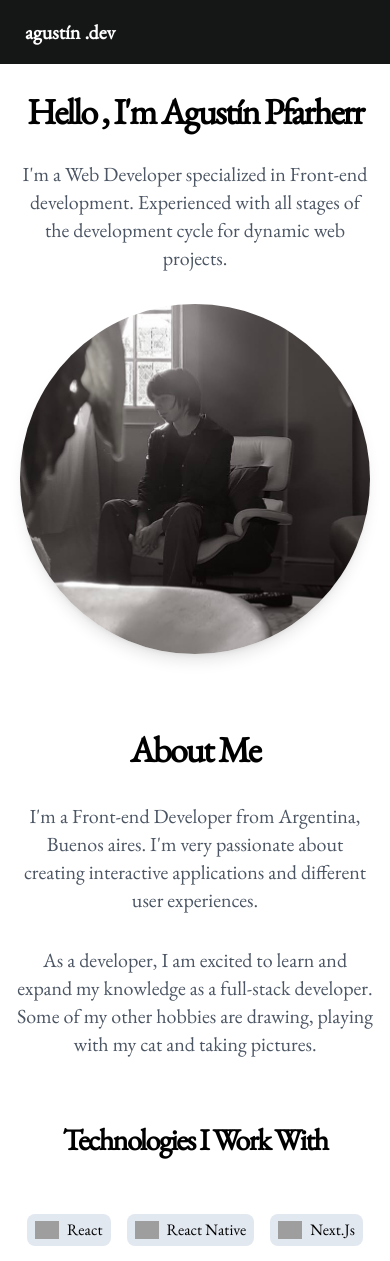
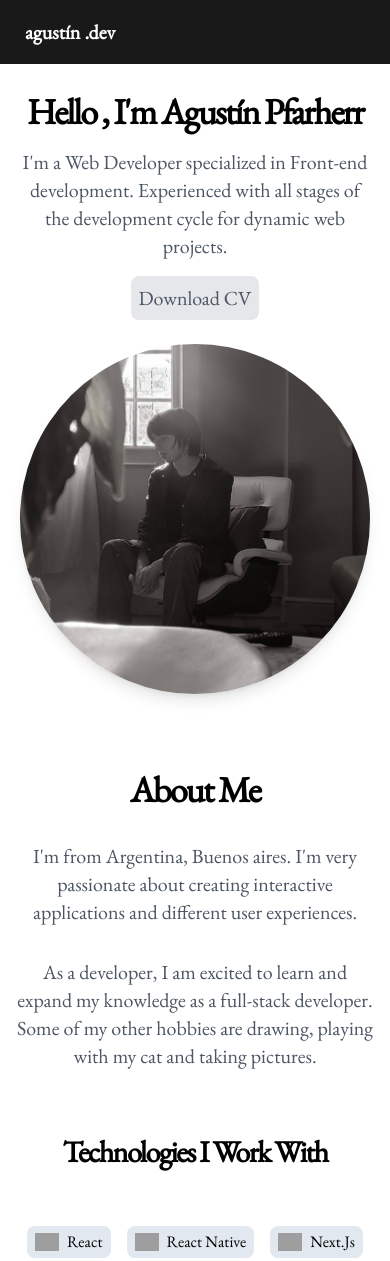
Before and after one commit to Lylhium/Nextjs-Portfolio-Agustin, a Next.js app: page / in a window 390 px wide. Shown: the top 1261 px of the page. Built offline with nearby package versions, Linux system fonts and the light colour scheme; grey boxes are pictures that could not be loaded.

Commit message:
motion implementation

```diff
--- a/src/app/globals.css
+++ b/src/app/globals.css
@@ -4,15 +4,15 @@
 
 :root {
   --foreground-rgb: 0, 0, 0;
-  --background-start-rgb: 214, 219, 220;
+  --background-start-rgb: 255, 255, 255;
   --background-end-rgb: 255, 255, 255;
 }
 
 @media (prefers-color-scheme: dark) {
   :root {
     --foreground-rgb: 255, 255, 255;
-    --background-start-rgb: 0, 0, 0;
-    --background-end-rgb: 0, 0, 0;
+    --background-start-rgb: bg-gray-800;
+    --background-end-rgb: bg-gray-800;
   }
 }
 
--- a/src/app/page.tsx
+++ b/src/app/page.tsx
@@ -1,3 +1,4 @@
+"use client";
 import { Navbar } from "@/components/navbar";
 import { CircleIndicator } from "@/components/circleIndicator";
 //Components
@@ -6,17 +7,42 @@ import Footer from "@/components/footer";
 import Contact from "@/components/contact";
 import { HeroComponent } from "@/components/hero";
 import PortfolioComponent from "@/components/portfolio";
-
+//framermotion
+import { AnimatePresence, motion } from "framer-motion";
 export default function Home() {
   return (
     <main className=''>
-      <CircleIndicator />
+      <AnimatePresence mode='wait'>
+        <motion.div
+          initial='initialState'
+          animate='animateState'
+          exit='exitState'
+          className='base-page-size'
+          transition={{
+            duration: 0.75,
+          }}
+          variants={{
+            initialState: {
+              opacity: 0,
+              clipPath: "polygon(0% 0%, 100% 0%, 100% 100%, 0% 100%)",
+            },
+            animateState: {
+              opacity: 1,
+              clipPath: "polygon(0% 0%, 100% 0%, 100% 100%, 0% 100%)",
+            },
+            exitState: {
+              clipPath: "polygon(50% 0, 50% 0, 50% 100%, 50% 100%)",
+            },
+          }}
+        >
           <Navbar />
           <HeroComponent />
           <AboutMe />
           <PortfolioComponent />
           <Contact />
           <Footer />
+        </motion.div>
+      </AnimatePresence>
     </main>
   );
 }
--- a/src/components/about.tsx
+++ b/src/components/about.tsx
@@ -1,9 +1,16 @@
 import { FaGithub } from "react-icons/fa";
 import { SiExpress } from "react-icons/si";
 import Image from "next/image";
+import { motion } from "framer-motion";
+
 export default function AboutMe() {
   return (
-    <div className='w-full py-12 bg-white dark:bg-gray-800'>
+    <motion.div
+      className='w-full py-12 bg-white dark:bg-gray-800'
+      initial={{ y: 25, opacity: 0 }}
+      animate={{ y: 0, opacity: 1 }}
+      transition={{ delay: 0.2, duration: 0.75 }}
+    >
       <div className='container mx-auto px-4 md:px-6'>
         <div className='flex flex-col items-center justify-center space-y-6'>
           <div className='space-y-2 text-center'>
@@ -12,9 +19,8 @@ export default function AboutMe() {
             </h1>
             <br />
             <p className='mx-auto max-w-[700px] text-gray-600 dark:text-gray-400 text-xl'>
-              I'm a Front-end Developer from Argentina, Buenos aires. I'm very
-              passionate about creating interactive applications and different
-              user experiences.{" "}
+              I'm from Argentina, Buenos aires. I'm very passionate about
+              creating interactive applications and different user experiences.{" "}
             </p>
             <br />
             <p className='mx-auto max-w-[700px] text-gray-600 dark:text-gray-400 text-xl'>
@@ -202,6 +208,6 @@ export default function AboutMe() {
           </div>
         </div>
       </div>
-    </div>
+    </motion.div>
   );
 }
--- a/src/components/contact.tsx
+++ b/src/components/contact.tsx
@@ -1,10 +1,15 @@
 import Link from "next/link";
 import React from "react";
-
+import { motion } from "framer-motion";
 const Contact = () => {
   return (
     <section className='w-full py-12 bg-white dark:bg-gray-800'>
-      <div className='container mx-auto px-4 md:px-6'>
+      <motion.div
+        className='container mx-auto px-4 md:px-6'
+        initial={{ y: 25, opacity: 0 }}
+        animate={{ y: 0, opacity: 1 }}
+        transition={{ delay: 0.2, duration: 0.75 }}
+      >
         <div className='flex flex-col items-center justify-center space-y-6'>
           <div className='space-y-2 text-center'>
             <h1 className='text-4xl font-bold tracking-tighter sm:text-5xl lg:text-6xl pb-5 '>
@@ -33,7 +38,7 @@ const Contact = () => {
             </Link>
           </div>
         </div>
-      </div>
+      </motion.div>
     </section>
   );
 };
--- a/src/components/footer.tsx
+++ b/src/components/footer.tsx
@@ -2,11 +2,17 @@ import React from "react";
 import { FaLinkedin, FaGithub } from "react-icons/fa";
 import { SiGmail } from "react-icons/si";
 import Link from "next/link";
+import { motion } from "framer-motion";
 const Footer = () => {
   return (
     <footer className='footer footer-center p-10 bg-base-200 text-base-content rounded'>
       <nav>
-        <div className='grid grid-flow-col gap-10'>
+        <motion.div
+          className='grid grid-flow-col gap-10'
+          initial={{ y: 25, opacity: 0 }}
+          animate={{ y: 0, opacity: 1 }}
+          transition={{ delay: 0.2, duration: 0.75 }}
+        >
           <Link
             target='_blank'
             href={"https://www.linkedin.com/in/agustinpfarherr/"}
@@ -25,7 +31,7 @@ const Footer = () => {
           >
             <SiGmail className='h-10 w-10' />
           </Link>
-        </div>
+        </motion.div>
       </nav>
       <aside>
         <p>Developed by Agustín Pfarherr </p>
--- a/src/components/hero.tsx
+++ b/src/components/hero.tsx
@@ -1,21 +1,37 @@
 import Image from "next/image";
+import { motion } from "framer-motion";
 
 export function HeroComponent() {
   return (
     <section className='w-full py-7 bg-white dark:bg-gray-800  '>
-      <div className='container mx-auto px-4 md:px-6 '>
+      <motion.div
+        initial={{ y: 25, opacity: 0 }}
+        animate={{ y: 0, opacity: 1 }}
+        transition={{ delay: 0.2, duration: 0.75 }}
+        className='container mx-auto px-4 md:px-6 '
+      >
         <div className='flex flex-col items-center justify-center space-y-6'>
           <div className='space-y-2 text-center'>
             <h1 className='text-4xl font-bold tracking-tighter sm:text-5xl lg:text-6xl '>
               Hello , I'm{"  "}
               <span className=''> Agustín Pfarherr </span>
             </h1>
-            <p className='mx-auto max-w-[400px] text-gray-600 dark:text-gray-400 text-xl pt-5'>
+            <p className='mx-auto max-w-[400px] text-gray-600 dark:text-gray-400 text-xl py-2 '>
               I'm a Web Developer specialized in Front-end development.
               Experienced with all stages of the development cycle for dynamic
               web projects.
             </p>
-            <p className='mx-auto max-w-[400px] text-gray-600 dark:text-gray-400 text-xl '></p>
+            <button className='mx-auto max-w-[400px] text-gray-600 dark:text-gray-400 text-xl pt-2 bg-gray-200 hover:bg-gray-400 hover:text-white rounded-lg px-2 py-2 '>
+              <a
+                href='/assets/PortfolioEnglish2024.pdf'
+                download='Agustin_CV'
+                target='_blank'
+                rel='noreferrer'
+                style={{ fontWeight: 500, textAlign: "center" }}
+              >
+                Download CV
+              </a>
+            </button>
           </div>
           <div className='w-full sm:w-1/2 lg:w-1/3 xl:w-1/4'>
             <Image
@@ -31,7 +47,7 @@ export function HeroComponent() {
             />
           </div>
         </div>
-      </div>
+      </motion.div>
     </section>
   );
 }
--- a/src/components/navbar.tsx
+++ b/src/components/navbar.tsx
@@ -1,5 +1,6 @@
 "use client";
 import React, { useState, useEffect } from "react";
+import { motion } from "framer-motion";
 
 export const Navbar = () => {
   const [isScrolledUp, setIsScrolledUp] = useState(true);
@@ -39,12 +40,17 @@ export const Navbar = () => {
   }`;
 
   return (
-    <div className={navbarClasses}>
+    <motion.div
+      className={navbarClasses}
+      initial={{ y: 25, opacity: 0 }}
+      animate={{ y: 0, opacity: 1 }}
+      transition={{ duration: 0.75 }}
+    >
       <div className='flex-1'>
         <a className='btn btn-ghost text-xl text-white' onClick={scrollToTop}>
           agustín .dev
         </a>
       </div>
-    </div>
+    </motion.div>
   );
 };
--- a/src/components/portfolio.tsx
+++ b/src/components/portfolio.tsx
@@ -1,10 +1,15 @@
 import Link from "next/link";
 import Image from "next/image";
-
+import { motion } from "framer-motion";
 export default function PortfolioComponent() {
   return (
     <section className='w-full py-12 bg-white dark:bg-gray-800'>
-      <div className='container mx-auto px-4 md:px-6'>
+      <motion.div
+        className='container mx-auto px-4 md:px-6'
+        initial={{ y: 25, opacity: 0 }}
+        animate={{ y: 0, opacity: 1 }}
+        transition={{ delay: 0.2, duration: 0.75 }}
+      >
         <div className='flex flex-col items-center justify-center space-y-6'>
           <div className='space-y-2 text-center'>
             <h1 className='text-3xl font-bold tracking-tighter sm:text-5xl lg:text-5xl pb-4'>
@@ -112,7 +117,7 @@ export default function PortfolioComponent() {
             </div>
           </div>
         </div>
-      </div>
+      </motion.div>
     </section>
   );
 }
```
Also changed, not shown: 2 other files (tests, documents, lock files or other folders). Lines whose indentation alone changed are shown as unchanged.
